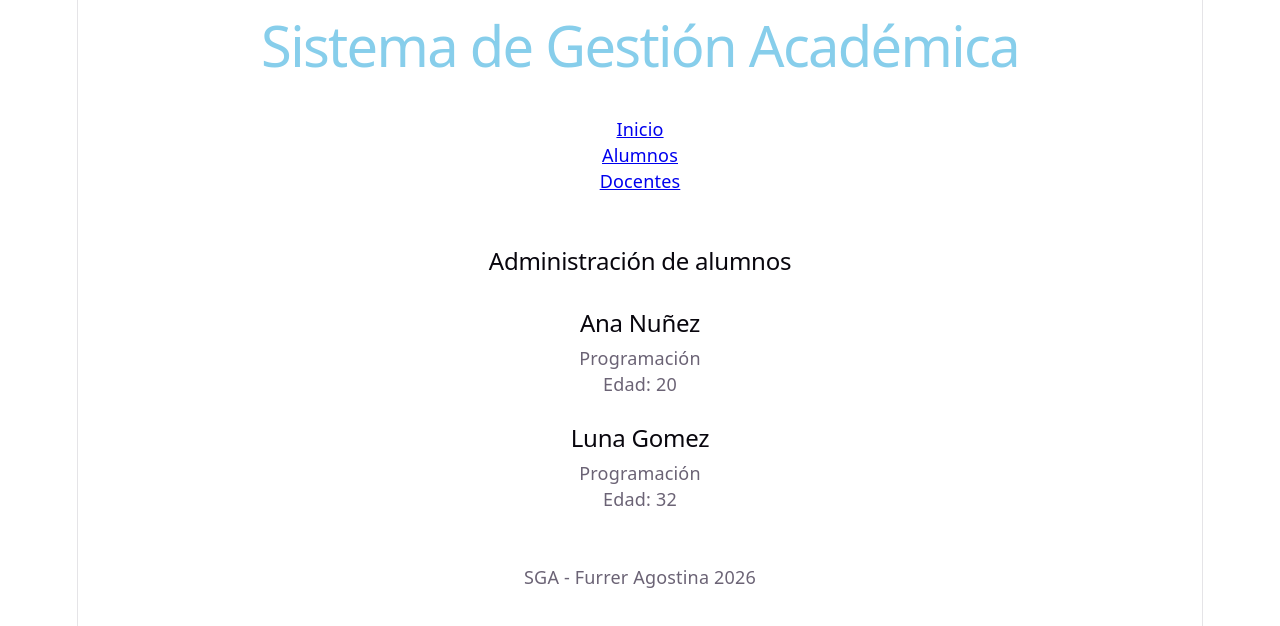
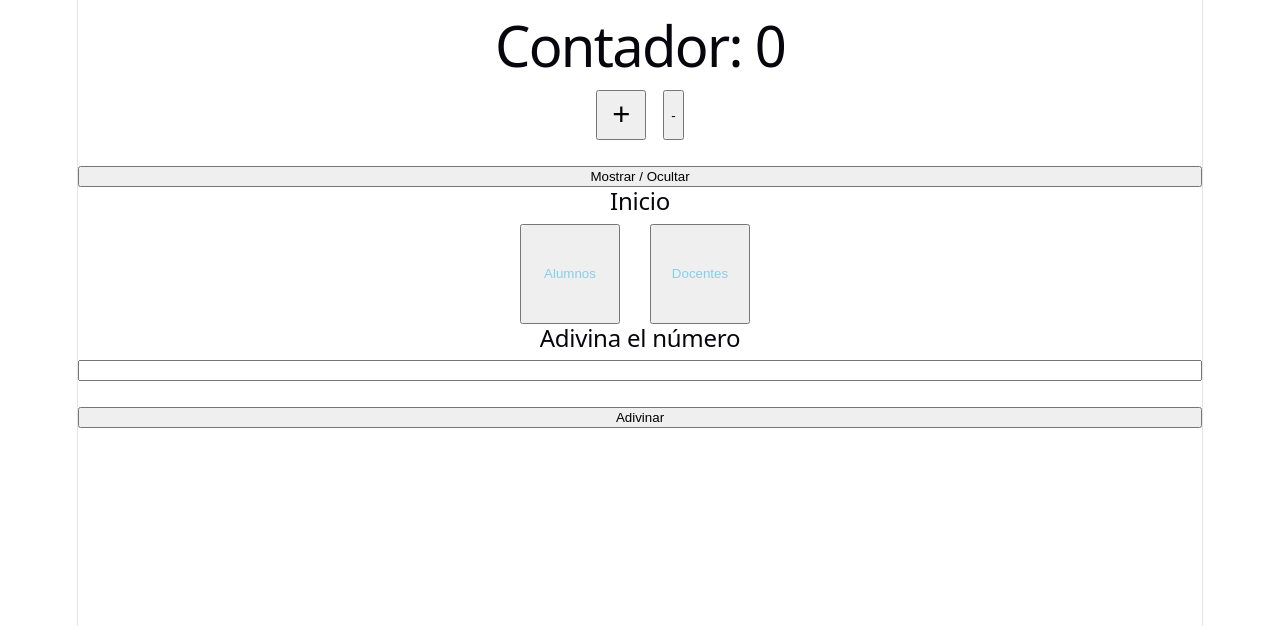
Before and after one commit to agosfurrer/SGA, a React (Vite) app in the folder Frontend-react/: page / in a window 1280 px wide. Shown: the top 626 px of the page. Built offline with nearby package versions, Linux system fonts and the light colour scheme.

Commit message:
Clase 29 - hooks de estado

```diff
--- a/Frontend-react/src/App.jsx
+++ b/Frontend-react/src/App.jsx
@@ -1,13 +1,16 @@
-import Titulo from "./components/Titulo"
-import {Navbar} from "./components/Navbar" //no se le puede cambiar el nombre en la app
-import {Footer} from "./components/Footer" //si se le puede cambiar el nombre
-import TarjetaAlumno from "./components/TarjetaAlumno"
+// import Titulo from "./components/Titulo"
+// import {Navbar} from "./components/Navbar" //no se le puede cambiar el nombre en la app
+// import {Footer} from "./components/Footer" //si se le puede cambiar el nombre
+// import TarjetaAlumno from "./components/TarjetaAlumno"
+import Incrementar from "./components/ejemplos/Incrementar"
+import CambiarTitulo from "./components/ejemplos/CambiarTitulo"
+import { Adivina } from "./components/ejemplos/Adivina"
 
 function App ()
 {
   return ( //necesita estar dentro de un mismo array
     <>
-      <Titulo texto="Sistema de Gestión Académica"color="skyblue"/> <br />
+      {/* <Titulo texto="Sistema de Gestión Académica"color="skyblue"/> <br />
       <Navbar /> <br /><br />
       <h2>Administración de alumnos</h2> <br />
       <TarjetaAlumno
@@ -20,7 +23,10 @@
       carrera="Programación"
       edad= "32"/>
       <br /><br />
-      <Footer />
+      <Footer /> */}
+      <Incrementar />
+      <CambiarTitulo />
+      <Adivina />
     </>
   )
 }
--- /dev/null
+++ b/Frontend-react/src/components/ejemplos/Adivina.jsx
@@ -0,0 +1,34 @@
+import { useState } from "react";
+
+export function Adivina () {
+    const [seleccion, setSeleccion] = useState("")
+    const [resultado, setResultado] = useState("")
+
+    function sortear () {
+        const ganador = Math.floor(Math.random() * 10) + 1
+        const elegido = Number(seleccion)
+
+        if (seleccion === " " ){
+            setResultado("Ingresa un número")
+            return
+        }
+        if (elegido < 1 || elegido > 10) {
+            setResultado("Ingresa un número entre 1 y 10")
+            return
+        }
+        if (elegido === ganador){
+            setResultado(`Ganaste. Salió ${ganador} y elegiste ${elegido}`)
+        } else {
+            setResultado(`Perdiste. Salió ${ganador} y elegiste ${elegido}`)
+        }
+    }
+    return (
+        <>
+        <h2>Adivina el número</h2>
+        <input type="number" value={seleccion}
+        onChange={(e) => setSeleccion(e.target.value)} /> <br />
+            <button onClick={sortear}>Adivinar</button>
+            <p>{resultado}</p>
+        </>
+    )
+}
--- /dev/null
+++ b/Frontend-react/src/components/ejemplos/CambiarTitulo.jsx
@@ -0,0 +1,18 @@
+import { useState } from "react";
+
+function CambiarTitulo () {
+    const [titulo, setTitulo] = useState("Inicio")
+
+    return (
+        <>
+        <h2>{titulo}</h2>
+        <div style={{display: "flex", justifyContent: "center", gap: "20px"}}>
+            <button onClick={() => setTitulo("Alumnos")} style={{
+                marginRight: "10px", width: "100px", height: "100px", color: "skyblue"}}>Alumnos</button>
+            <button onClick={() => setTitulo("Docentes")} style={{
+                marginRight: "10px", width: "100px", height: "100px", color: "skyblue", padding: "5px"}}>Docentes</button>
+        </div>
+        </>
+    )
+}
+export default CambiarTitulo
--- /dev/null
+++ b/Frontend-react/src/components/ejemplos/Incrementar.jsx
@@ -0,0 +1,36 @@
+import { useState } from "react"
+
+
+function Incrementar (){
+    // let contador = 0
+    const [contador, setContador] = useState (0)
+    const [mostrar, setMostrar] = useState(false)
+
+    function incremento (){
+        // contador ++
+        setContador(contador +1)
+
+        // console.log(contador)
+    }
+    function decremento() {
+        if (contador > 0)
+        setContador(contador - 1)
+    }
+    return (
+        <>
+        <h1>Contador: {contador}</h1>
+        <div style={{display: "flex", justifyContent: "center", gap: "17px"}}>
+            <button onClick={incremento} style={{
+                width: "50px",
+                height: "50px",
+                fontSize: "31px"
+            }}>+</button>
+            <button onClick={decremento}>-</button>
+        </div> <br />
+        <button onClick={() => setMostrar(!mostrar)}>Mostrar / Ocultar</button>
+        {mostrar && <p>Información visible</p>}
+        </>
+    ) //!mostrar es en true
+}
+
+export default Incrementar
```
